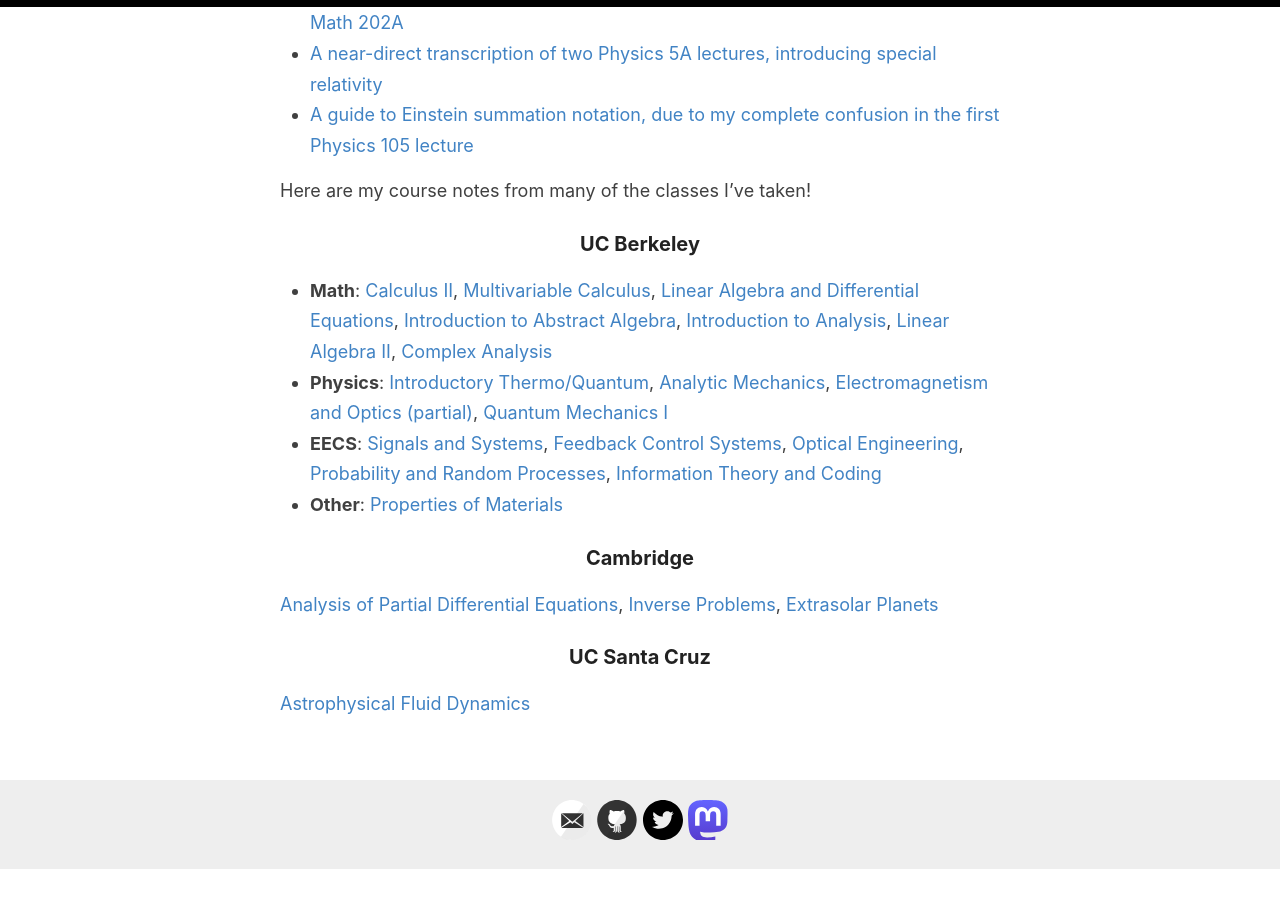
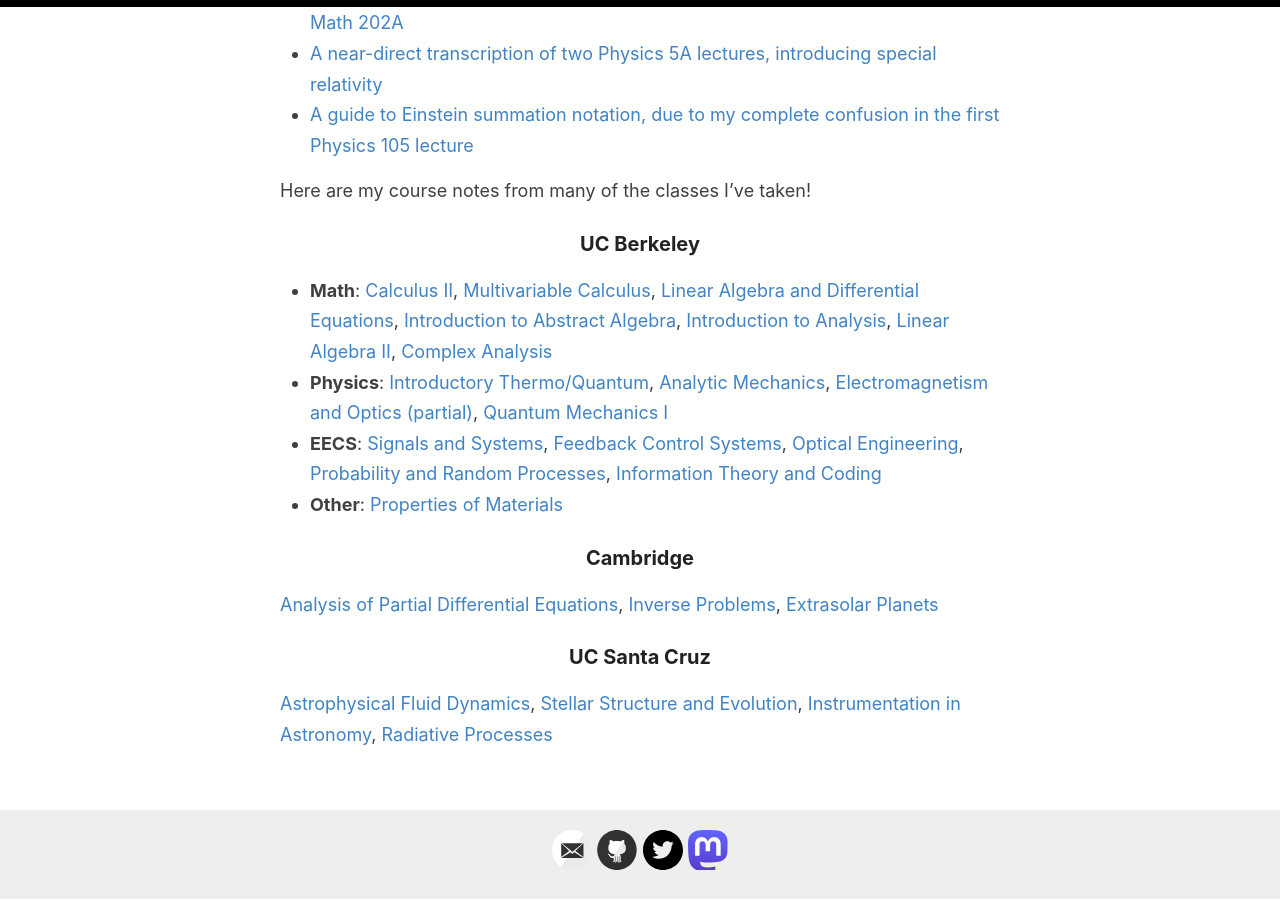
Before and after one commit to aditya-sengupta/aditya-sengupta.github.io, a Jekyll site: the page built from _pages/notes.md, in a window 1280 px wide and 900 px high, scrolled down 650 px. Built offline with Jekyll 4.4.1, drawn with Linux system fonts in a browser that asks for light colours; before the commit the page ends 1519 px from its top, so only the background shows below that.

Commit message:
update notes from ucsc y1

```diff
--- a/_pages/notes.md
+++ b/_pages/notes.md
@@ -32,4 +32,4 @@
 
 ### UC Santa Cruz
 
-[Astrophysical Fluid Dynamics](../notes/fluids.pdf)
+[Astrophysical Fluid Dynamics](../notes/fluids.pdf), [Stellar Structure and Evolution](../notes/stars.pdf), [Instrumentation in Astronomy](../notes/instrumentation.pdf), [Radiative Processes](../notes/radiative_recon.pdf)
```
Also changed, not shown: 3 other files.
